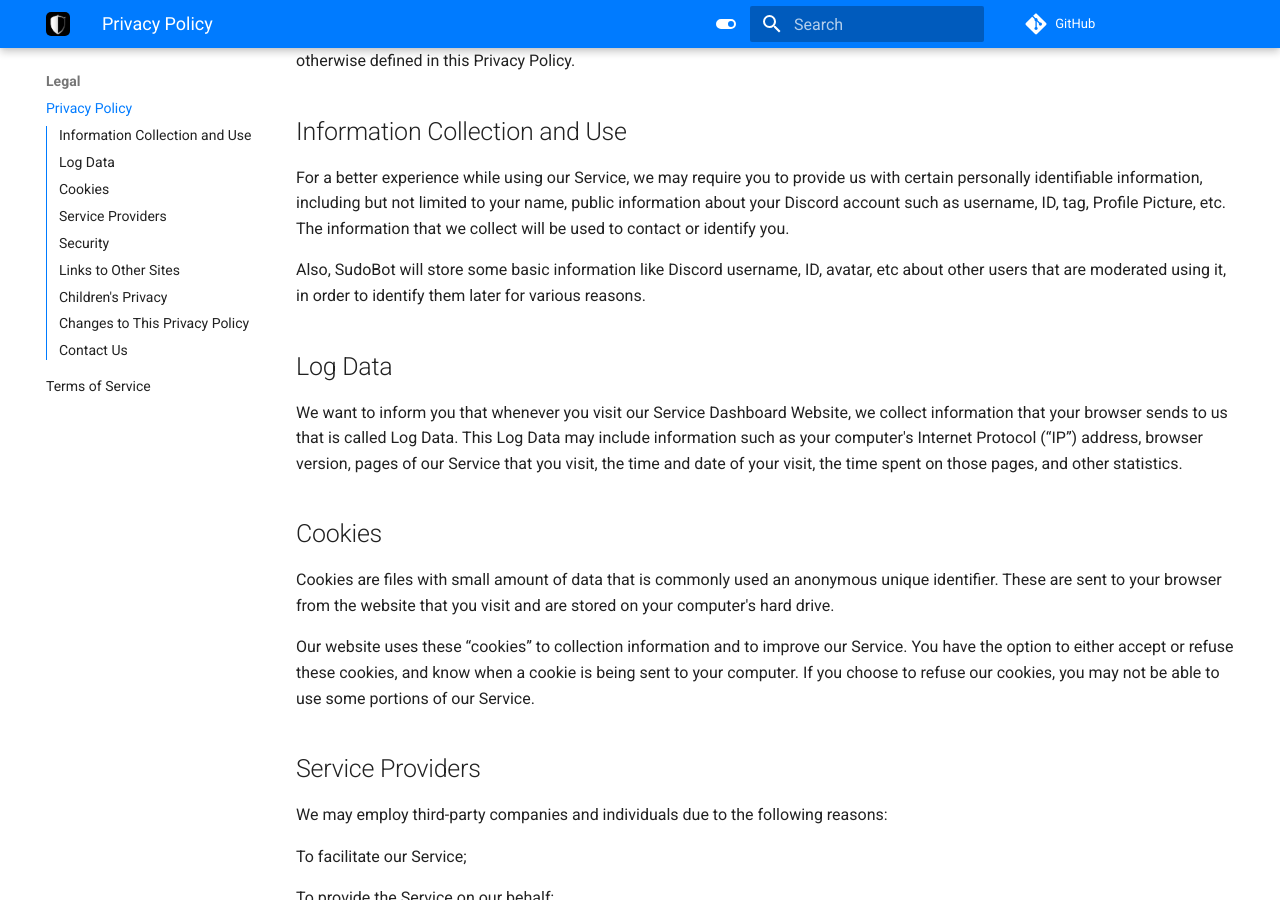
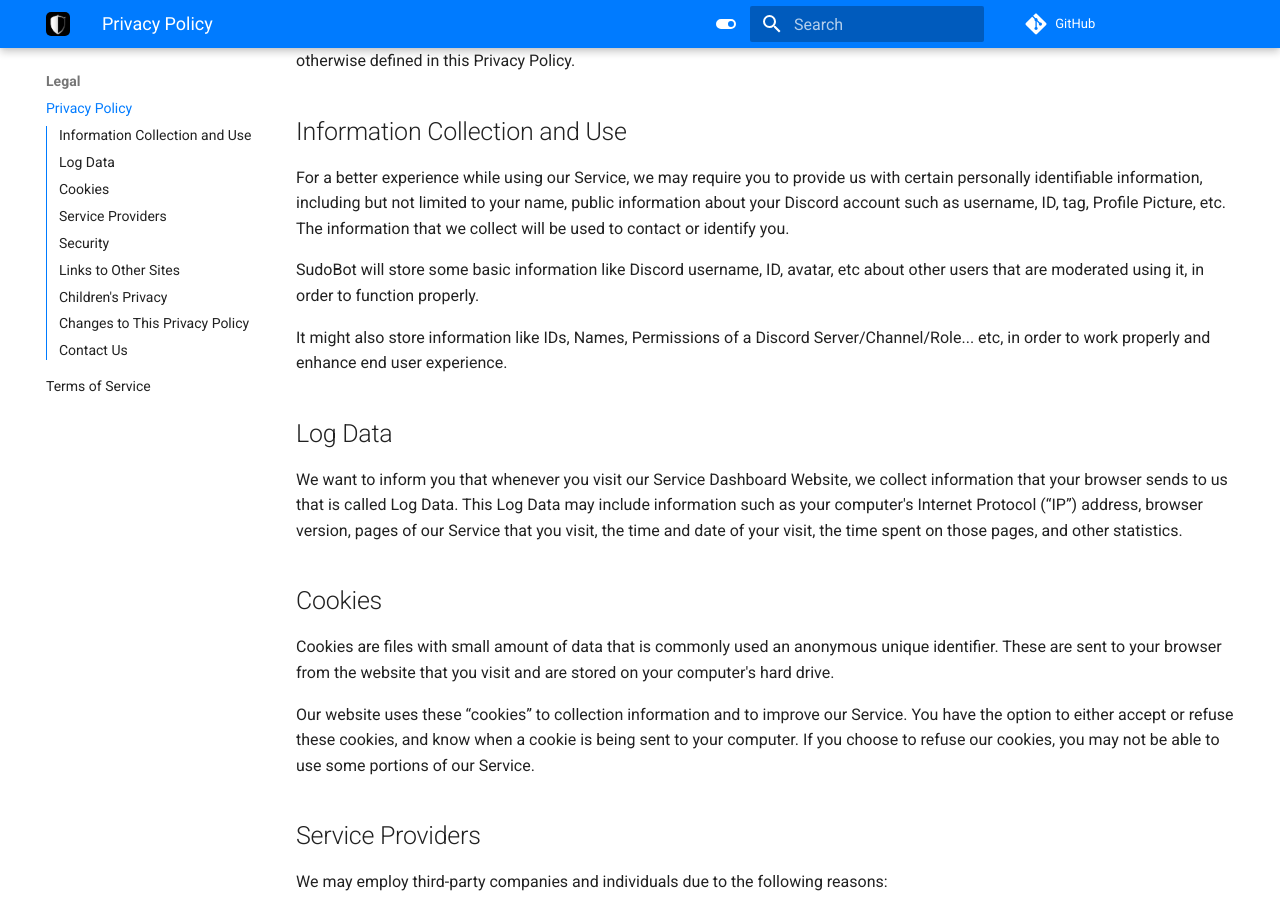
Before and after one commit to onesoft-sudo/sudobot, an MkDocs documentation site: the page built from docs/legal/privacy.md, in a window 1280 px wide and 900 px high, scrolled down 474 px. Built offline with MkDocs 1.6.1 and Material for MkDocs 9.7.7, drawn with Linux system fonts in a browser that asks for light colours; comment, search, counter and statistics services are not loaded; the version menu is left out.

Commit message:
docs: update privacy policy

```diff
--- a/docs/legal/privacy.md
+++ b/docs/legal/privacy.md
@@ -13,7 +13,9 @@
 
 For a better experience while using our Service, we may require you to provide us with certain personally identifiable information, including but not limited to your name, public information about your Discord account such as username, ID, tag, Profile Picture, etc. The information that we collect will be used to contact or identify you.
 
-Also, SudoBot will store some basic information like Discord username, ID, avatar, etc about other users that are moderated using it, in order to identify them later for various reasons.
+SudoBot will store some basic information like Discord username, ID, avatar, etc about other users that are moderated using it, in order to function properly.
+
+It might also store information like IDs, Names, Permissions of a Discord Server/Channel/Role... etc, in order to work properly and enhance end user experience.
 
 ## Log Data
 
```
